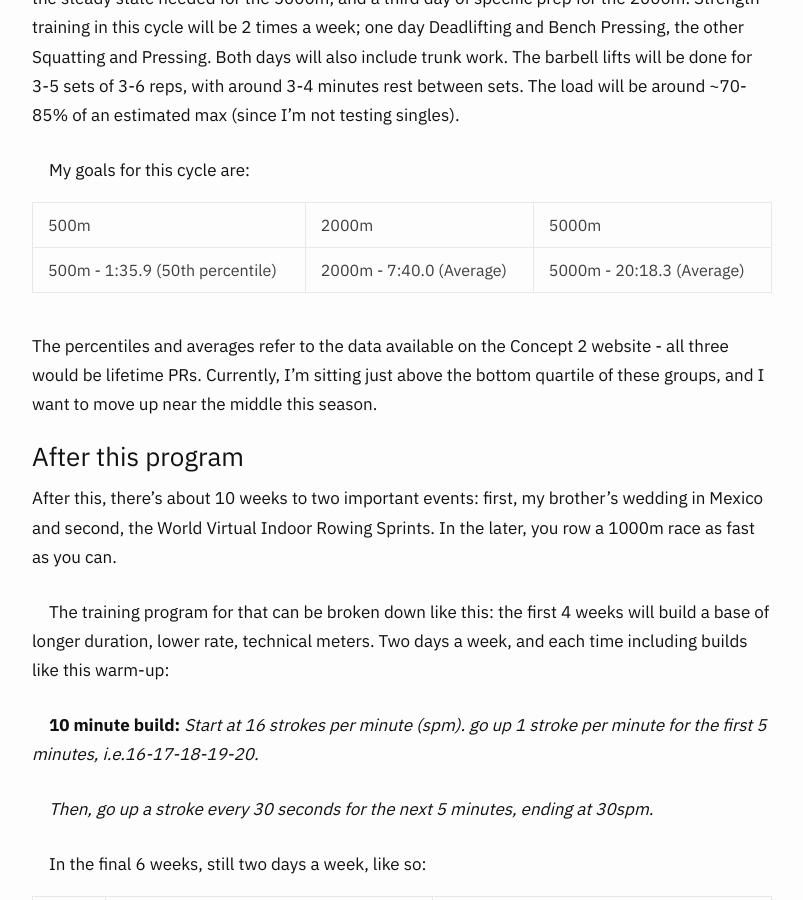
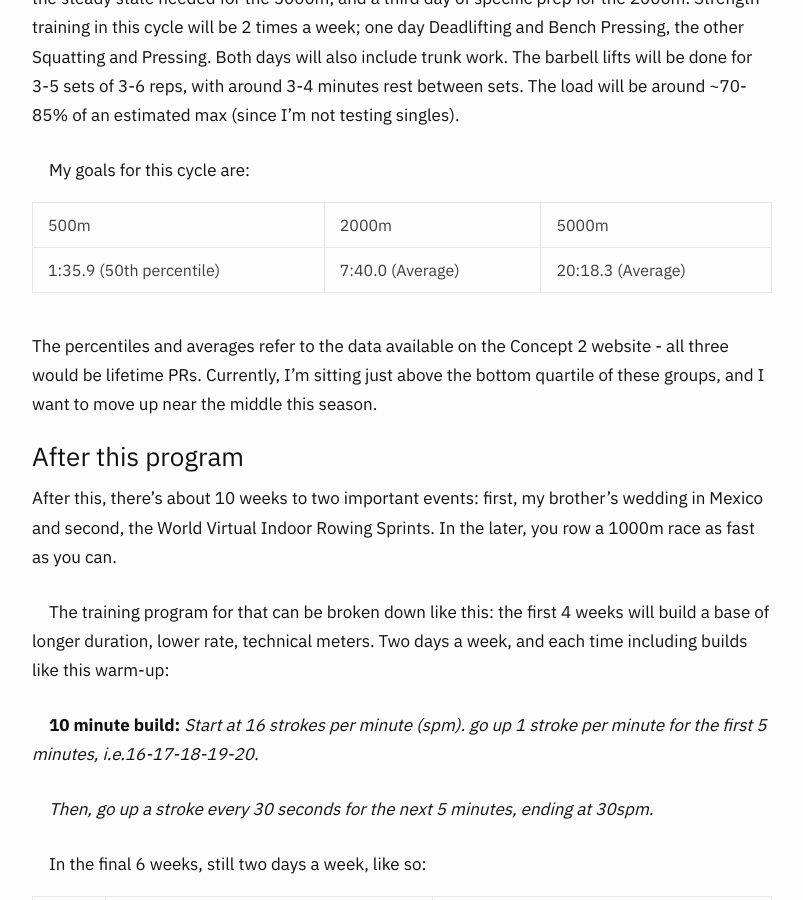
Before and after one commit to briankappgoldstein/new-site, a Jekyll site: the page built from _posts/2018-11-02-November-December-Beyond-Training.md, in a window 1280 px wide and 900 px high, scrolled down 1428 px. Shown: the whole window, without its empty margins (238-1041 px from the left). Built offline with Jekyll 4.4.1, drawn with Linux system fonts in a browser that asks for light colours.

Commit message:
unneeded

```diff
--- a/_posts/2018-11-02-November-December-Beyond-Training.md
+++ b/_posts/2018-11-02-November-December-Beyond-Training.md
@@ -78,9 +78,9 @@ My goals for this cycle are:
 		<td>5000m</td>
 	</thead>
 	<tr>
-		<td>500m - 1:35.9 (50th percentile)</td>
-		<td>2000m - 7:40.0 (Average) </td>
-		<td>5000m - 20:18.3 (Average) </td>
+		<td>1:35.9 (50th percentile)</td>
+		<td>7:40.0 (Average) </td>
+		<td>20:18.3 (Average) </td>
 	</tr>
 </table>
 
```
